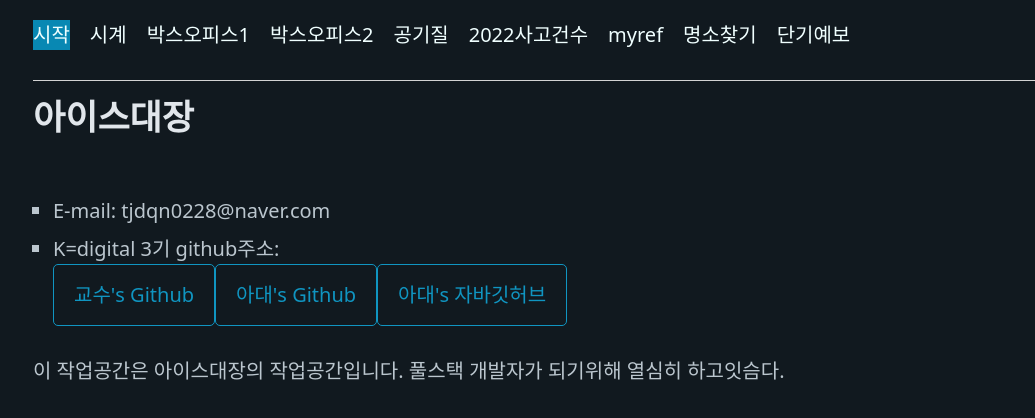
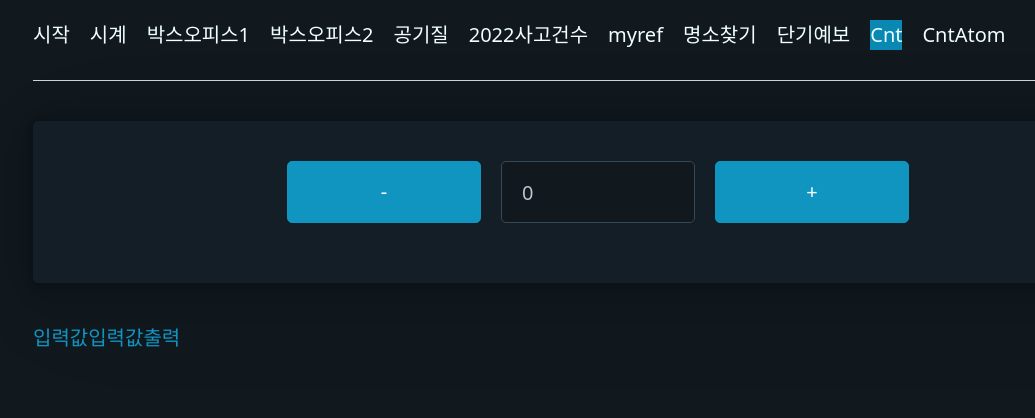
Before and after one commit to icecaptin/k-digital_React, a React (Create React App) app: page /CntInput in a window 1280 px wide. Shown: the top 418 px of the page, without its empty margins (42-1077 px from the left). Built offline with nearby package versions, Linux system fonts and the light colour scheme.

Commit message:
20230530_React최종!

```diff
--- a/package.json
+++ b/package.json
@@ -17,6 +17,7 @@
     "react-icons": "^4.8.0",
     "react-router-dom": "^6.11.2",
     "react-scripts": "5.0.1",
+    "recoil": "^0.7.7",
     "styled-components": "^5.3.10",
     "web-vitals": "^2.1.4"
   },
--- a/src/08/Tour.js
+++ b/src/08/Tour.js
@@ -1,4 +1,4 @@
-import React, { useState, useEffect, useRef } from 'react';
+import React, { useState, useRef } from 'react';
 import GalleryView from './GalleryView';
 import styles from './Tour.module.css';
 import loadingImg from './loading.gif';
--- a/src/10_FcstView/VillageFcst.js
+++ b/src/10_FcstView/VillageFcst.js
@@ -61,7 +61,7 @@ const VillageFcst = () => {
                         fcstValue: fcstValue, // 값을 숫자로 변환하여 저장
                     };
                 });
-
+                console.log(itemsData);
                 formattedData.push(...itemsData);
             }
 
--- /dev/null
+++ b/src/11/Cnt.js
@@ -0,0 +1,44 @@
+import { Routes, Route, Link } from "react-router-dom";
+import { RecoilRoot } from "recoil";
+import { useState } from "react";
+import CntDisp from './CntDisp';
+import CntInput from "./CntInput";
+
+const Cnt = () => {
+    const [numCount, setNumcount] = useState(0);
+
+    const plusNum = () => {
+        if (numCount < 1000)
+            setNumcount((prevCount) => prevCount + 1);
+    };
+
+    const minusNum = () => {
+        if (numCount > 0) {
+            setNumcount((prevCount) => prevCount - 1);
+        }
+    };
+
+    const numChange = (e) => {
+        const value = parseInt(e.target.value);
+        if (!isNaN(value)) {
+            setNumcount(value);
+        }
+    };
+
+    return (
+        <>
+            <RecoilRoot>
+                <Routes>
+                    <Route path="/CntInput" element={<CntInput numCount={numCount} minusNum={minusNum} plusNum={plusNum} numChange={numChange} />} />
+                    <Route path="/CntDisp" element={<CntDisp numCount={numCount} minusNum={minusNum} plusNum={plusNum} numChange={numChange} />} />
+                </Routes>
+            </RecoilRoot>
+            <main className="container">
+                <Link to="/CntInput">입력값</Link>
+                <Link to="/CntDisp">입력값출력</Link>
+            </main>
+        </>
+    );
+};
+
+export default Cnt;
--- /dev/null
+++ b/src/11/CntAtom.js
@@ -0,0 +1,59 @@
+import { RecoilRoot, atom, useRecoilState } from "recoil";
+
+const numcountState = atom({
+    key: "numCount",
+    default: 0,
+});
+
+const Cnt2 = () => {
+    return (
+        <RecoilRoot>
+            <CntContent />
+        </RecoilRoot>
+    );
+};
+
+const CntContent = ({}) => {
+    const [numCount, setNumcount] = useRecoilState(numcountState);
+
+    const plusNum = () => {
+        if (numCount < 100)
+            setNumcount((prevCount) => prevCount + 1);
+    };
+
+    const minusNum = () => {
+        if (numCount > 0) {
+            setNumcount((prevCount) => prevCount - 1);
+        }
+    };
+
+    const numChange = (e) => {
+        const value = parseInt(e.target.value);
+        if (!isNaN(value)) {
+            setNumcount(value);
+        }
+    };
+
+    return (
+        <>
+            <main className="container">
+                <article>
+                    <div className="grid">
+                        <div></div>
+                        <div><button onClick={minusNum}>-</button></div>
+                        <div><input type="number" id="txt1" name="txt1" value={numCount} onChange={numChange} readOnly/></div>
+                        <div><button onClick={plusNum}>+</button></div>
+                        <div></div>
+                    </div>
+                </article>
+                <article className="grid">
+                    <div>
+                        입력값: <span>{numCount}</span> 입력값 2배: <span>{numCount * 2}</span> 입력값 3배: <span>{numCount * 3}</span>
+                    </div>
+                </article>
+            </main>
+        </>
+    );
+};
+
+export default Cnt2;
--- /dev/null
+++ b/src/11/CntDisp.js
@@ -0,0 +1,13 @@
+const CntDisp = (probs) => {
+    const numCount = probs.numCount;
+    return (
+        <>
+            <article className="grid">
+                <div>
+                    입력값: <span>{numCount}</span> 입력값 2배: <span>{numCount * 2}</span> 입력값 3배: <span>{numCount * 3}</span>
+                </div>
+            </article>
+        </>
+    )
+}
+export default CntDisp;
--- /dev/null
+++ b/src/11/CntInput.js
@@ -0,0 +1,17 @@
+const CntInput = ({ numCount, minusNum, plusNum, numChange }) => {
+    return (
+        <>
+            <article>
+                <div className="grid">
+                    <div></div>
+                    <div><button onClick={minusNum}>-</button></div>
+                    <div><input type="number" id="txt1" name="txt1" value={numCount} onChange={numChange} readOnly /></div>
+                    <div><button onClick={plusNum}>+</button></div>
+                    <div></div>
+                </div>
+            </article>
+        </>
+    );
+};
+
+export default CntInput;
--- a/src/App.js
+++ b/src/App.js
@@ -9,10 +9,12 @@ import Accident from './06_useEffect/Accident';
 import MyRef2 from './07_useref/MyRef2';
 import Tour from './08/Tour';
 import Fcst from './10_FcstView/Fcst';
+import Cnt from './11/Cnt';
+import CntAtom from './11/CntAtom';
 import Lotto from './번외/Lotto';
 import styles from './App.module.css';
 function App() {
-  const [page, setPage] = useState('hello'); //기본 페이지 설정
+  const [page, setPage] = useState('cnt'); //기본 페이지 설정
   const changePage = (newPage) => {
     setPage(newPage);
   };
@@ -36,6 +38,10 @@ function App() {
         return <Tour />;
       case 'fcst':
         return <Fcst />;
+      case 'cnt':
+        return <Cnt />;
+      case 'cntatom':
+        return <CntAtom />;
       case 'lotto':
         return <Lotto />;
       default:
@@ -47,7 +53,7 @@ function App() {
       <main className="container" data-theme="dark">
         <nav>
           <ul>
-          <li><div className={`${page === 'hello' ? styles.selected : ''} ${styles.hovered}`} onClick={() => changePage('hello')}>시작</div></li>
+            <li><div className={`${page === 'hello' ? styles.selected : ''} ${styles.hovered}`} onClick={() => changePage('hello')}>시작</div></li>
             <li><div className={`${page === 'clock' ? styles.selected : ''} ${styles.hovered}`} onClick={() => changePage('clock')}>시계</div></li>
             <li><div className={`${page === 'box' ? styles.selected : ''} ${styles.hovered}`} onClick={() => changePage('box')}>박스오피스1</div></li>
             <li><div className={`${page === 'box2' ? styles.selected : ''} ${styles.hovered}`} onClick={() => changePage('box2')}>박스오피스2</div></li>
@@ -56,6 +62,8 @@ function App() {
             <li><div className={`${page === 'myref2' ? styles.selected : ''} ${styles.hovered}`} onClick={() => changePage('myref2')}>myref</div></li>
             <li><div className={`${page === 'tour' ? styles.selected : ''} ${styles.hovered}`} onClick={() => changePage('tour')}>명소찾기</div></li>
             <li><div className={`${page === 'fcst' ? styles.selected : ''} ${styles.hovered}`} onClick={() => changePage('fcst')}>단기예보</div></li>
+            <li><div className={`${page === 'cnt' ? styles.selected : ''} ${styles.hovered}`} onClick={() => changePage('cnt')}>Cnt</div></li>
+            <li><div className={`${page === 'cntatom' ? styles.selected : ''} ${styles.hovered}`} onClick={() => changePage('cntatom')}>CntAtom</div></li>
           </ul>
         </nav>
         <hr />
```
Also changed, not shown: src/11/CntRoute.js (added, +9 -0 lines), 1 other file (tests, documents, lock files or other folders).
